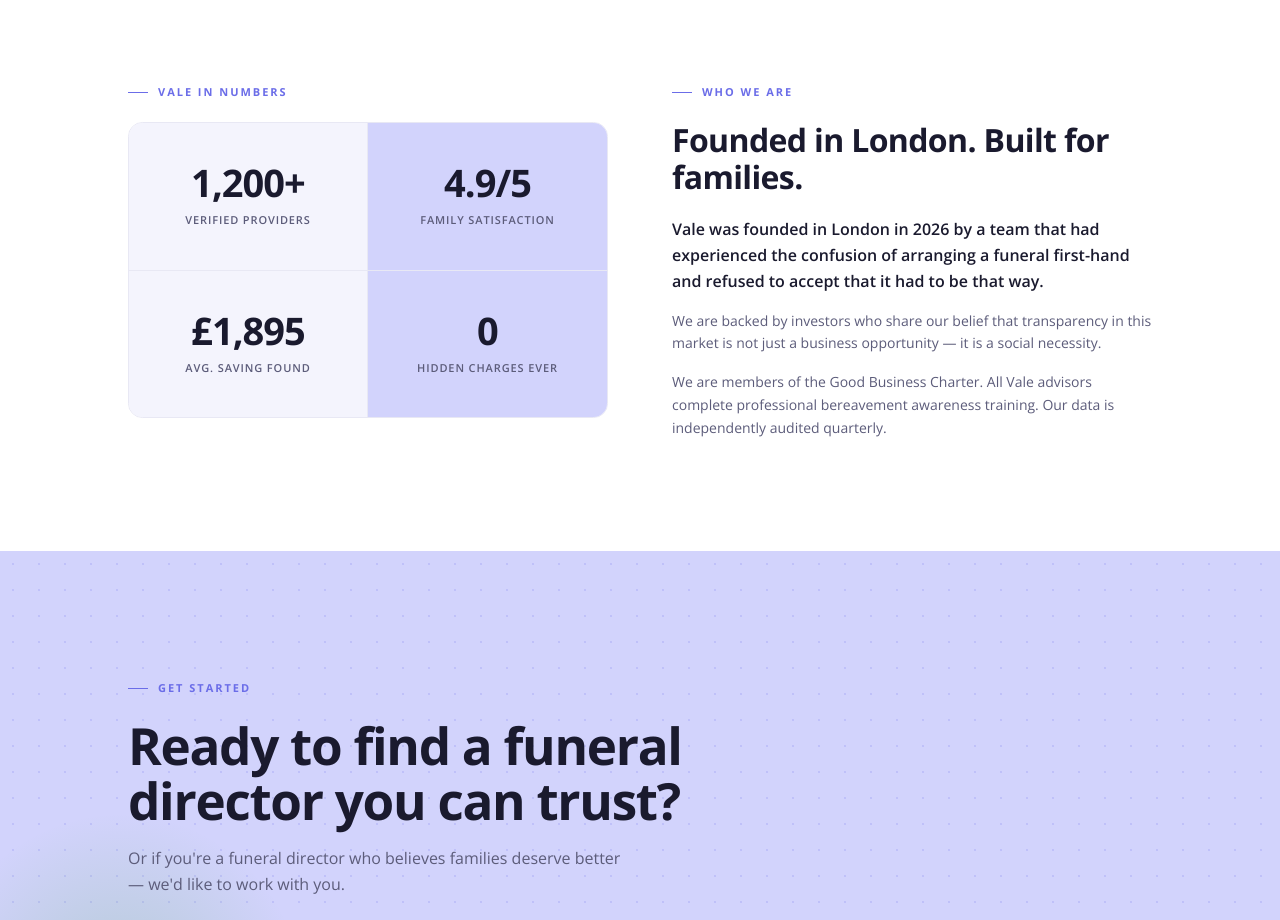
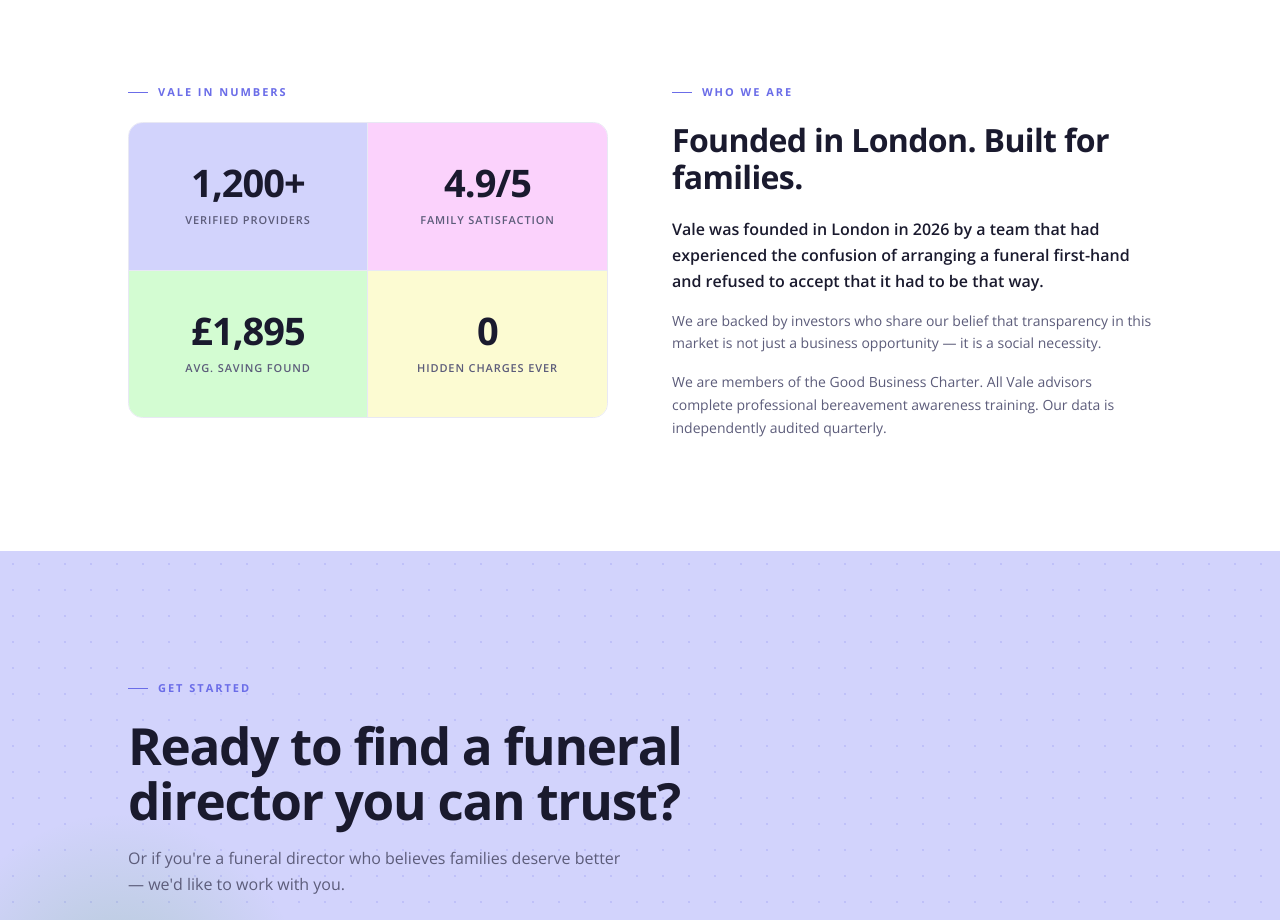
Before and after one commit to Zamster100/Vale, a Next.js app in the folder vale-web/: page /about in a window 1280 px wide. Shown: the part 2220-3140 px from the top of the page. Built offline with nearby package versions, Linux system fonts and the light colour scheme.

Commit message:
About: unique palette color per stat segment
LAV / PINK / MINT / YEL for the 4 Vale-in-numbers cells

Co-Authored-By: Claude Sonnet 4.6 <noreply@anthropic.com>

```diff
--- a/vale-web/app/(public)/about/page.tsx
+++ b/vale-web/app/(public)/about/page.tsx
@@ -304,7 +304,7 @@ export default function AboutPage() {
                     style={{
                       borderRight:  i % 2 === 0 ? `1px solid ${BDR}` : undefined,
                       borderBottom: i < 2       ? `1px solid ${BDR}` : undefined,
-                      background:   i % 2 === 0 ? "#F4F4FD" : LAV,
+                      background:   [LAV, PINK, MINT, YEL][i],
                     }}
                   >
                     <div
```
